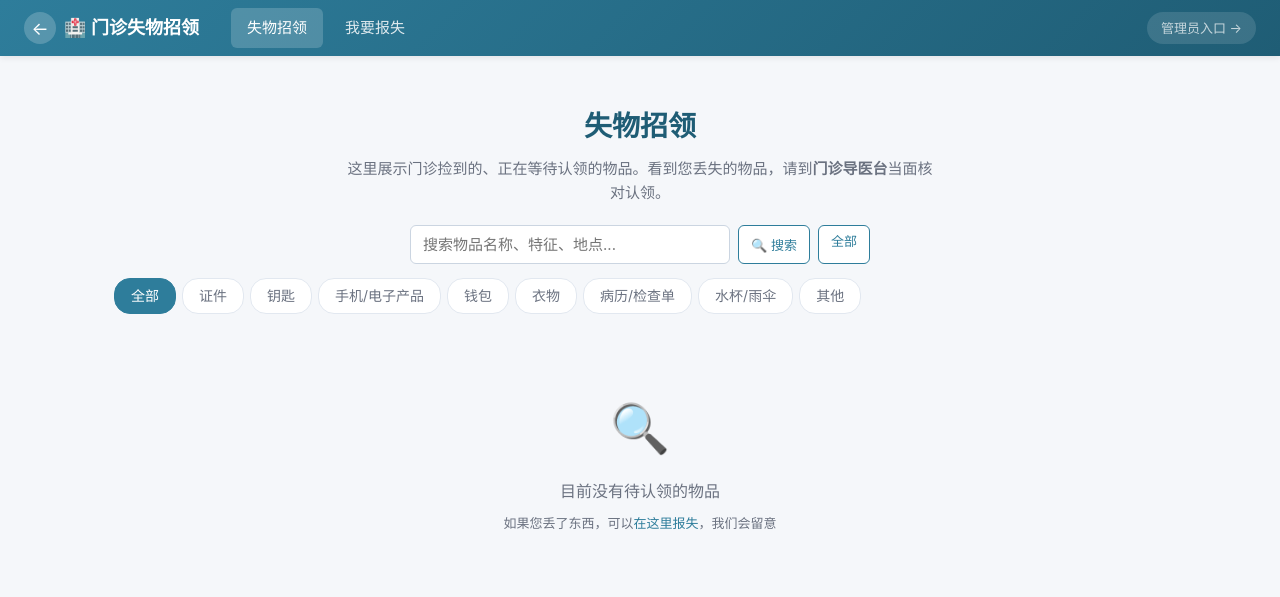
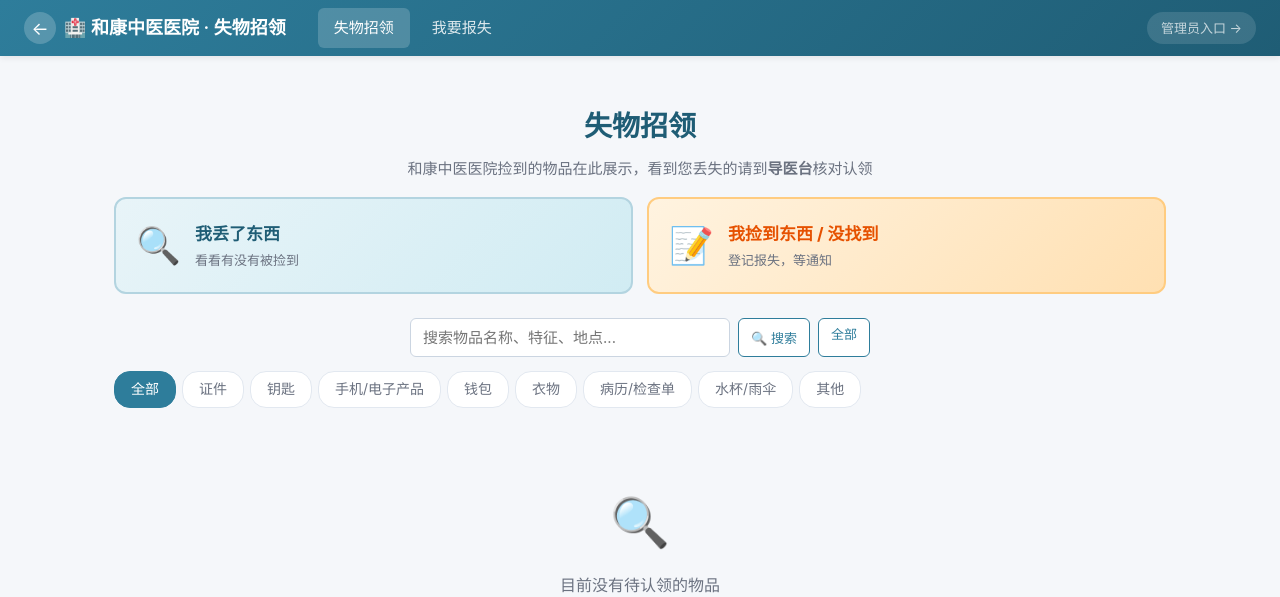
Before and after one commit to Fjord-147/shiwudailing, a Flask app: page / in a window 1280 px wide. Shown: the top 597 px of the page. Run offline with Flask 3, Linux system fonts and the light colour scheme; tables that the repository leaves empty hold one stand-in row (values such as "Sample post").

Commit message:
改名和康中医医院+患者首页显眼入口
- 系统名改为「和康中医医院 · 失物招领」
- 患者首页标题区下新增两个显眼大入口卡片：
  · 蓝色「我丢了东西」→ 下方物品列表查找
  · 橙色「我捡到东西/没找到」→ 报失登记
- 两个入口颜色/图标/文案明显区分，患者不会错过报失
- 手机端入口卡片紧凑适配

```diff
--- a/app.py
+++ b/app.py
@@ -1076,7 +1076,7 @@ def serve_upload(filename):
 if __name__ == "__main__":
     init_db()
     print("=" * 50)
-    print("  门诊失物招领登记系统 已启动")
+    print("  和康中医医院失物招领系统 已启动")
     print(f"  本机访问：  http://127.0.0.1:{config.PORT}")
     print(f"  其他电脑：  http://<本机IP>:{config.PORT}")
     print(f"  进入口令：  {config.ACCESS_PASSWORD}")
--- a/static/app.js
+++ b/static/app.js
@@ -1,4 +1,4 @@
-/* 门诊失物招领系统 - 公共脚本 */
+/* 和康中医医院失物招领系统 - 公共脚本 */
 
 /* ===== 全局照片放大查看器（所有页面共享，支持多图+缩放+关闭）===== */
 var GZOOM = {idx:0, photos:[], scale:1};
--- a/static/style.css
+++ b/static/style.css
@@ -707,7 +707,7 @@ table.data tbody tr { cursor: pointer; }
 /* 公众页大标题区 */
 .public-hero {
     text-align: center;
-    padding: 24px 0 20px;
+    padding: 24px 0 16px;
 }
 .public-hero h1 {
     font-size: 28px;
@@ -720,6 +720,42 @@ table.data tbody tr { cursor: pointer; }
     max-width: 600px;
     margin: 0 auto;
 }
+
+/* 两个显眼大入口卡片（找东西 / 报失）*/
+.entry-cards {
+    display: grid;
+    grid-template-columns: 1fr 1fr;
+    gap: 14px;
+    margin-bottom: 24px;
+}
+.entry-card {
+    display: flex;
+    align-items: center;
+    gap: 14px;
+    padding: 18px 20px;
+    border-radius: 12px;
+    text-decoration: none;
+    transition: transform .15s, box-shadow .15s;
+    border: 2px solid transparent;
+}
+.entry-card:hover {
+    transform: translateY(-2px);
+    box-shadow: 0 6px 18px rgba(0,0,0,.12);
+    text-decoration: none;
+}
+.entry-find {
+    background: linear-gradient(135deg, #e8f4f8, #d1ecf3);
+    border-color: #b3d4e0;
+}
+.entry-report {
+    background: linear-gradient(135deg, #fff3e0, #ffe0b2);
+    border-color: #ffcc80;
+}
+.entry-icon { font-size: 36px; flex-shrink: 0; }
+.entry-title { font-size: 17px; font-weight: 700; margin-bottom: 2px; }
+.entry-find .entry-title { color: #1f5d75; }
+.entry-report .entry-title { color: #e65100; }
+.entry-desc { font-size: 13px; color: #6b7280; }
 
 /* 公众页工具栏 */
 .public-toolbar {
@@ -901,6 +937,12 @@ table.data tbody tr { cursor: pointer; }
     .public-hero { padding: 16px 0 12px; }
     .public-hero h1 { font-size: 20px; }
     .public-hero p { font-size: 13px; line-height: 1.5; }
+    /* 入口卡片：手机两列紧凑 */
+    .entry-cards { gap: 10px; }
+    .entry-card { padding: 14px 12px; gap: 10px; }
+    .entry-icon { font-size: 30px; }
+    .entry-title { font-size: 15px; }
+    .entry-desc { font-size: 12px; }
     /* 搜索栏：手机单行可换行 */
     .public-toolbar { gap: 6px; }
     .public-toolbar .form-control { max-width: 100%; flex: 1; min-height: 40px; }
--- a/templates/base.html
+++ b/templates/base.html
@@ -3,7 +3,7 @@
 <head>
     <meta charset="UTF-8">
     <meta name="viewport" content="width=device-width, initial-scale=1.0">
-    <title>{% block title %}门诊失物招领{% endblock %}</title>
+    <title>{% block title %}和康失物招领{% endblock %}</title>
     <link rel="stylesheet" href="{{ url_for('static', filename='style.css') }}">
 </head>
 <body>
--- a/templates/base_public.html
+++ b/templates/base_public.html
@@ -3,13 +3,13 @@
 <head>
     <meta charset="UTF-8">
     <meta name="viewport" content="width=device-width, initial-scale=1.0">
-    <title>{% block title %}门诊失物招领{% endblock %}</title>
+    <title>{% block title %}和康失物招领{% endblock %}</title>
     <link rel="stylesheet" href="{{ url_for('static', filename='style.css') }}">
 </head>
 <body>
     <nav class="navbar public-nav">
         <button class="back-btn public-back" onclick="history.back()" title="返回上一页">←</button>
-        <div class="brand">🏥 门诊失物招领</div>
+        <div class="brand">🏥 和康中医医院 · 失物招领</div>
         <div class="nav-links">
             <a href="{{ url_for('public_index') }}" class="{% if request.endpoint == 'public_index' %}active{% endif %}">失物招领</a>
             <a href="{{ url_for('public_report') }}" class="{% if request.endpoint == 'public_report' %}active{% endif %}">我要报失</a>
--- a/templates/claim.html
+++ b/templates/claim.html
@@ -1,5 +1,5 @@
 {% extends "base.html" %}
-{% block title %}认领登记 - 门诊失物招领{% endblock %}
+{% block title %}认领登记 - 和康失物招领{% endblock %}
 {% block content %}
 <h1 class="page-title">🔍 认领登记</h1>
 <p class="page-subtitle">失主来领取时，先找到物品，再核对特征、登记失主信息</p>
--- a/templates/claims_manage.html
+++ b/templates/claims_manage.html
@@ -1,5 +1,5 @@
 {% extends "base.html" %}
-{% block title %}认领管理 - 门诊失物招领{% endblock %}
+{% block title %}认领管理 - 和康失物招领{% endblock %}
 {% block content %}
 <h1 class="page-title">✅ 认领管理</h1>
 <p class="page-subtitle">已认领的物品在这里管理，可撤销认领、修改信息或删除记录（共 {{ items|length }} 条）</p>
--- a/templates/index.html
+++ b/templates/index.html
@@ -1,5 +1,5 @@
 {% extends "base.html" %}
-{% block title %}工作台 - 门诊失物招领{% endblock %}
+{% block title %}工作台 - 和康失物招领{% endblock %}
 {% block content %}
 <h1 class="page-title">工作台</h1>
 <p class="page-subtitle">您好 {{ current_user }}，这里是失物招领管理总览</p>
--- a/templates/list.html
+++ b/templates/list.html
@@ -1,5 +1,5 @@
 {% extends "base.html" %}
-{% block title %}失物总表 - 门诊失物招领{% endblock %}
+{% block title %}失物总表 - 和康失物招领{% endblock %}
 {% block content %}
 <h1 class="page-title">📋 失物总表</h1>
 <p class="page-subtitle">共 {{ items|length }} 条记录，点击任意一行查看详情</p>
--- a/templates/login.html
+++ b/templates/login.html
@@ -3,13 +3,13 @@
 <head>
     <meta charset="UTF-8">
     <meta name="viewport" content="width=device-width, initial-scale=1.0">
-    <title>登录 - 门诊失物招领</title>
+    <title>登录 - 和康失物招领</title>
     <link rel="stylesheet" href="{{ url_for('static', filename='style.css') }}">
 </head>
 <body>
     <div class="login-wrap">
         <div class="login-box">
-            <h1>🏥 门诊失物招领</h1>
+            <h1>🏥 和康中医医院 · 失物招领</h1>
             <div class="sub">失物登记 · 认领管理 · 统计导出</div>
 
             {% with messages = get_flashed_messages(with_categories=true) %}
--- a/templates/public_index.html
+++ b/templates/public_index.html
@@ -1,14 +1,32 @@
 {% extends "base_public.html" %}
-{% block title %}失物招领 - 门诊{% endblock %}
+{% block title %}失物招领 - 和康中医医院{% endblock %}
 {% block content %}
 
 <div class="public-hero">
     <h1>失物招领</h1>
-    <p>这里展示门诊捡到的、正在等待认领的物品。看到您丢失的物品，请到<strong>门诊导医台</strong>当面核对认领。</p>
+    <p>和康中医医院捡到的物品在此展示，看到您丢失的请到<strong>导医台</strong>核对认领</p>
+</div>
+
+<!-- 两个显眼大入口：找东西 / 报失 -->
+<div class="entry-cards">
+    <a href="#itemList" class="entry-card entry-find">
+        <div class="entry-icon">🔍</div>
+        <div class="entry-text">
+            <div class="entry-title">我丢了东西</div>
+            <div class="entry-desc">看看有没有被捡到</div>
+        </div>
+    </a>
+    <a href="{{ url_for('public_report') }}" class="entry-card entry-report">
+        <div class="entry-icon">📝</div>
+        <div class="entry-text">
+            <div class="entry-title">我捡到东西 / 没找到</div>
+            <div class="entry-desc">登记报失，等通知</div>
+        </div>
+    </a>
 </div>
 
 <!-- 搜索 + 类别筛选 -->
-<form method="get" class="public-toolbar">
+<form method="get" class="public-toolbar" id="itemList">
     <input type="text" name="q" class="form-control" placeholder="搜索物品名称、特征、地点..."
            value="{{ q }}">
     <button type="submit" class="btn btn-secondary btn-sm">🔍 搜索</button>
--- a/templates/public_report.html
+++ b/templates/public_report.html
@@ -1,5 +1,5 @@
 {% extends "base_public.html" %}
-{% block title %}我要报失 - 门诊失物招领{% endblock %}
+{% block title %}我要报失 - 和康失物招领{% endblock %}
 {% block content %}
 
 <div class="public-hero">
--- a/templates/register.html
+++ b/templates/register.html
@@ -1,5 +1,5 @@
 {% extends "base.html" %}
-{% block title %}拾物登记 - 门诊失物招领{% endblock %}
+{% block title %}拾物登记 - 和康失物招领{% endblock %}
 {% block content %}
 <h1 class="page-title">📝 拾物登记</h1>
 <p class="page-subtitle">捡到物品后在此登记，系统会自动生成失物编号</p>
--- a/templates/reports.html
+++ b/templates/reports.html
@@ -1,5 +1,5 @@
 {% extends "base.html" %}
-{% block title %}报失处理 - 门诊失物招领{% endblock %}
+{% block title %}报失处理 - 和康失物招领{% endblock %}
 {% block content %}
 <h1 class="page-title">📋 报失处理</h1>
 <p class="page-subtitle">公众提交的报失记录在这里，共 {{ reports|length }} 条</p>
--- a/templates/stats.html
+++ b/templates/stats.html
@@ -1,5 +1,5 @@
 {% extends "base.html" %}
-{% block title %}统计导出 - 门诊失物招领{% endblock %}
+{% block title %}统计导出 - 和康失物招领{% endblock %}
 {% block content %}
 <h1 class="page-title">📊 统计导出</h1>
 <p class="page-subtitle">选择时间段查看统计，可一键导出 Excel 留档上报</p>
```
